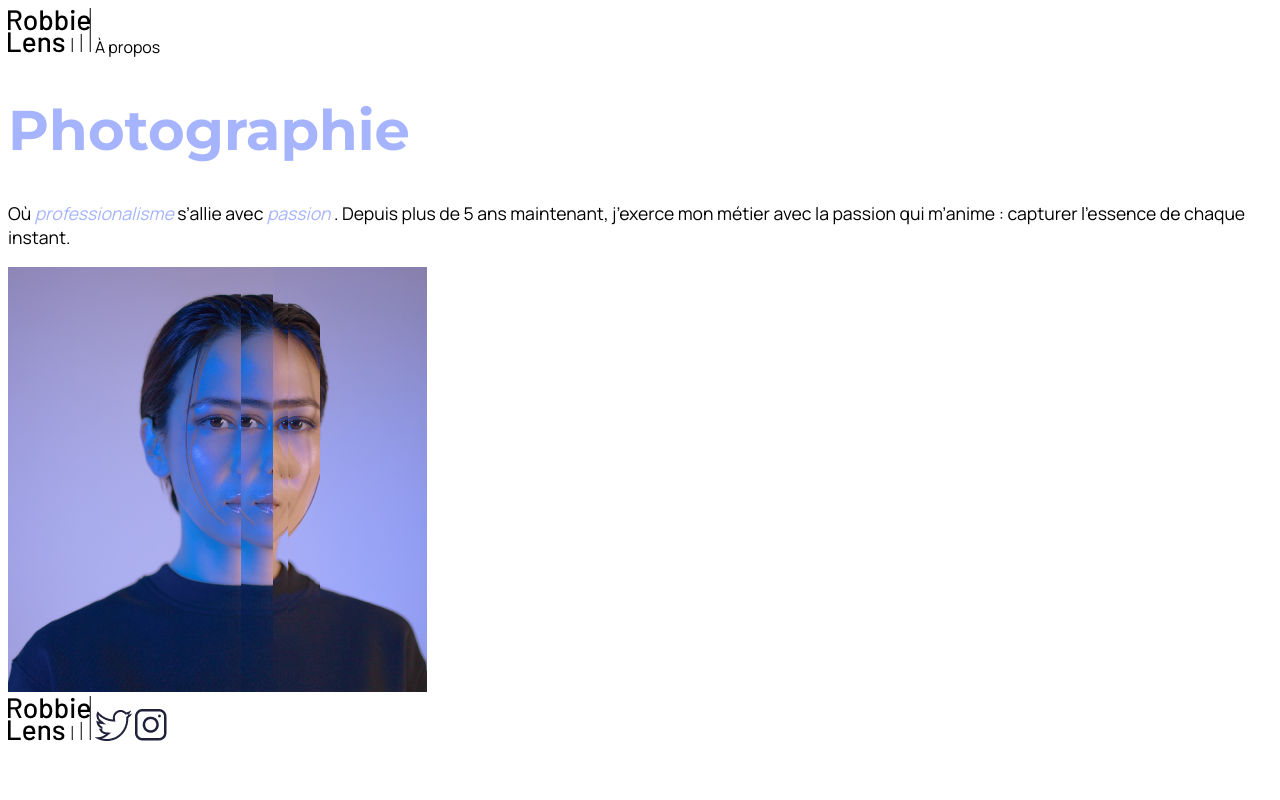
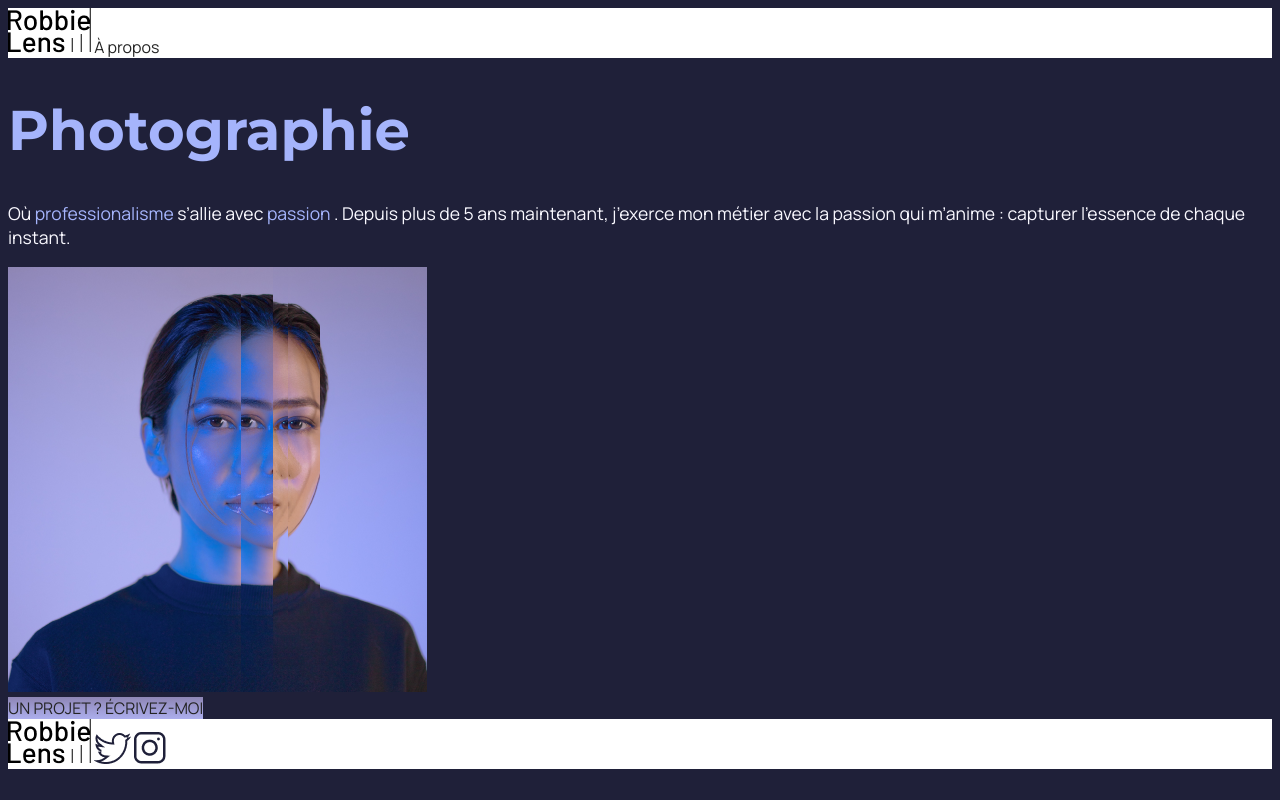
Before and after one commit to Rayoul78/HTML_CSS, a plain HTML site: page index.html in a window 1280 px wide. Drawn offline with Linux system fonts and the light colour scheme.

Commit message:
Ajout couleur

```diff
--- a/css/style.css
+++ b/css/style.css
@@ -1,27 +1,38 @@
-a
-{
-    color: black;
-    font-family: 'Manrope', sans-serif;
-    font-size: 1em;
-    text-decoration: none;
+body {
+  /* Ici on utilise le sélecteur body pour appliquer une police et une taille par défaut pour les éléments */
+  font-family: 'Manrope', sans-serif;
+  font-size: 1em;
+  background-color: #1F2039;
 }
 
-.important {
-    color : #A5B4FC;
+a {
+  color: #242424;
+  text-decoration: none;
+}
+
+em {
+  color: #a5b4fc;
+  font-style: normal;
 }
 
 h1 {
-    font-family: 'Montserrat', sans-serif;
-    font-size: 3.5em;
-    color : #A5B4FC;
+  font-size: 3.5em;
+  color: #a5b4fc;
+  font-family: 'Montserrat', sans-serif;
 }
 
 p {
-    font-family: 'Manrope', sans-serif;
-    font-size: 1.1em;
+  font-size: 1.1em;
 }
 
-li {
-    font-family: 'Manrope', sans-serif;
-    font-size: 1em;
+li , h2 , p {
+  color: #F9F8FF;
 }
+
+.entete , .pied_de_page  {
+  background-color: white;
+}
+
+.degrade_lien {
+    background: linear-gradient(#8E86B5, #ACAEED);
+}
--- a/index.html
+++ b/index.html
@@ -9,7 +9,7 @@
         <link href="https://fonts.googleapis.com/css2?family=Manrope:wght@200..800&family=Montserrat:ital,wght@0,100..900;1,100..900&display=swap" rel="stylesheet">
     </head>
     <body>
-        <div>
+        <div class="entete">
             <img src="images/logo.png" alt="Logo Robbie Lens">
             <a href="a-propos.html">À propos</a>
         </div>
@@ -22,7 +22,11 @@
         </p>
 
         <img src="images/robbie-lens.png" alt="Portrait de la photographe Robbie Lens">
+
         <div>
+            <a class="degrade_lien" href="">UN PROJET ? ÉCRIVEZ-MOI</a>
+        </div>
+        <div class="pied_de_page">
             <img src="images/logo.png" alt="Logo Robbie Lens">
             <a target="_blank" href="https://twitter.com/">
                 <img src="images/twitter.png" alt="Logo Twitter">
```
Also changed, not shown: a-propos.html (+5 -1 lines).
